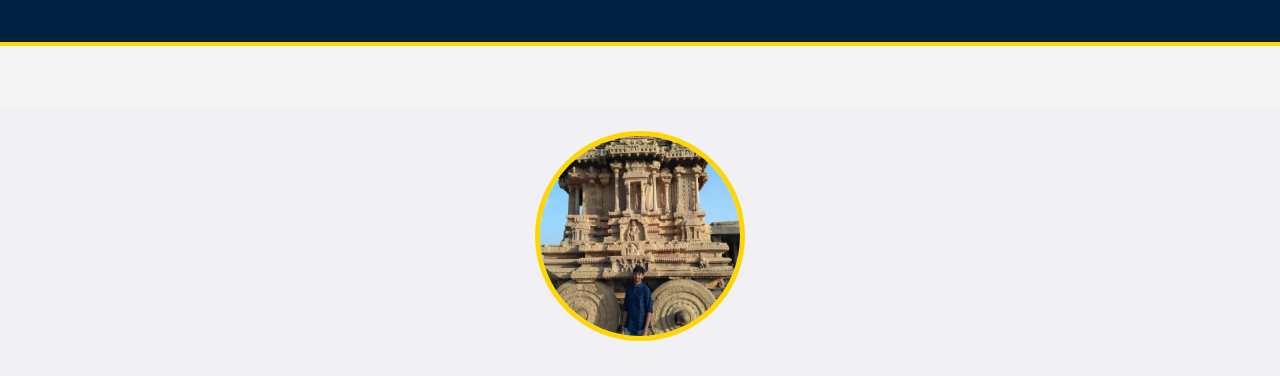
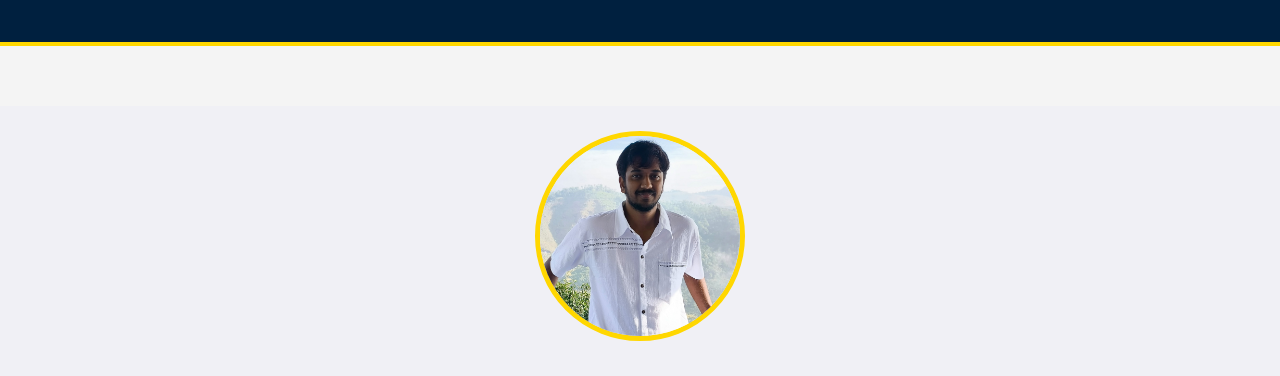
Before and after one commit to Kabil-Pranav-K/Portfolio-Kabil, a plain HTML site: page index.html in a window 1280 px wide. Shown: the part 143-519 px from the top of the page. Drawn offline with Linux system fonts and the light colour scheme.

Commit message:
Update index.html

```diff
--- a/index.html
+++ b/index.html
@@ -524,7 +524,7 @@ section.active {
     <section id="home" class="active">
         <div id="showcase">
             <div class="container">
-                <img src="img2.jpg" alt="Kabil Pranav K">
+                <img src="pro.jpg" alt="Kabil Pranav K">
                 <h2>Welcome to My Portfolio</h2>
                 <p>Discover my skills, projects, and achievements. With expertise in Computer and Communication Engineering, I specialize in software development, IoT, and cloud technologies, driven by a passion for problem-solving and innovation.</p>
             </div>
```
